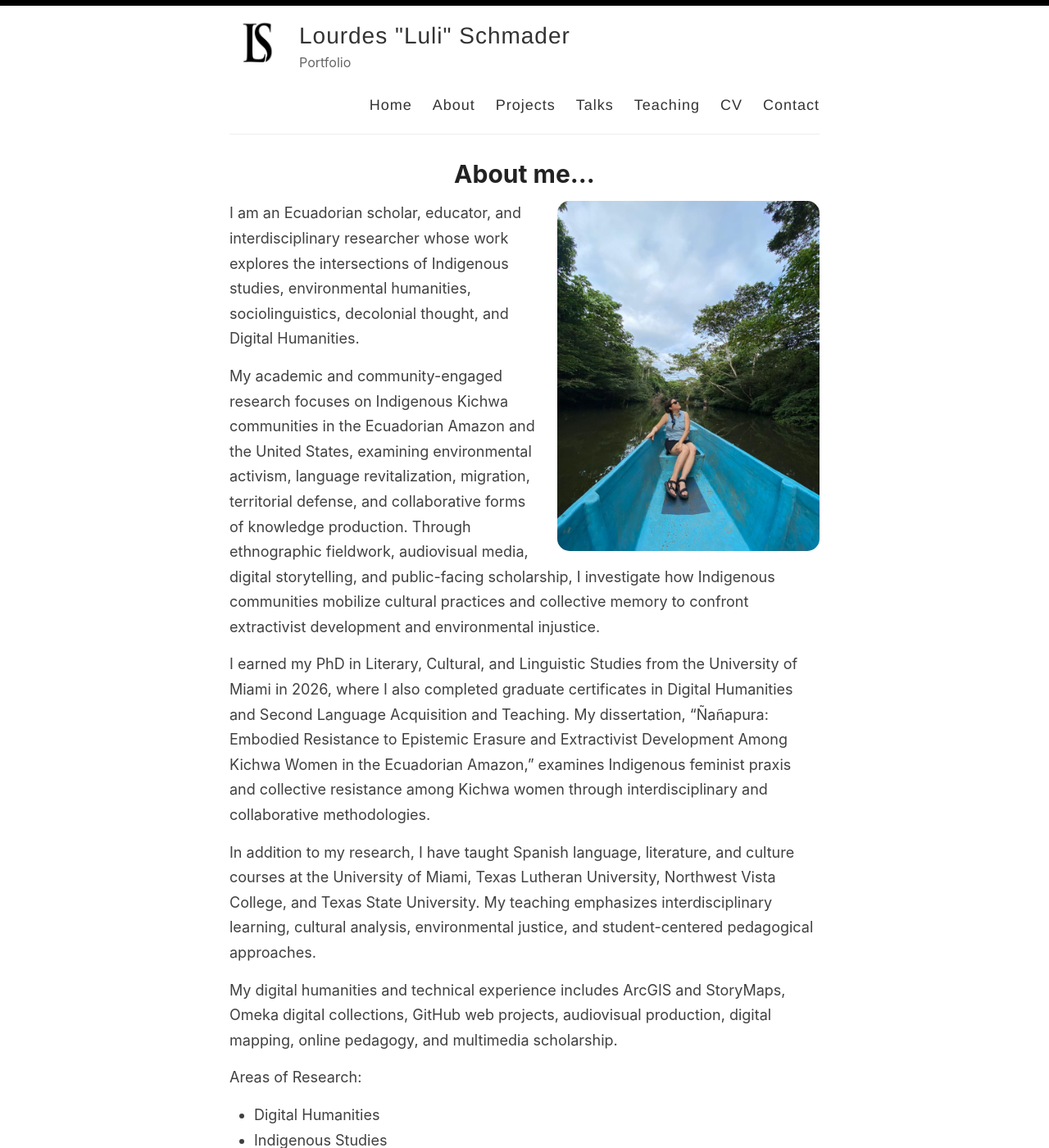
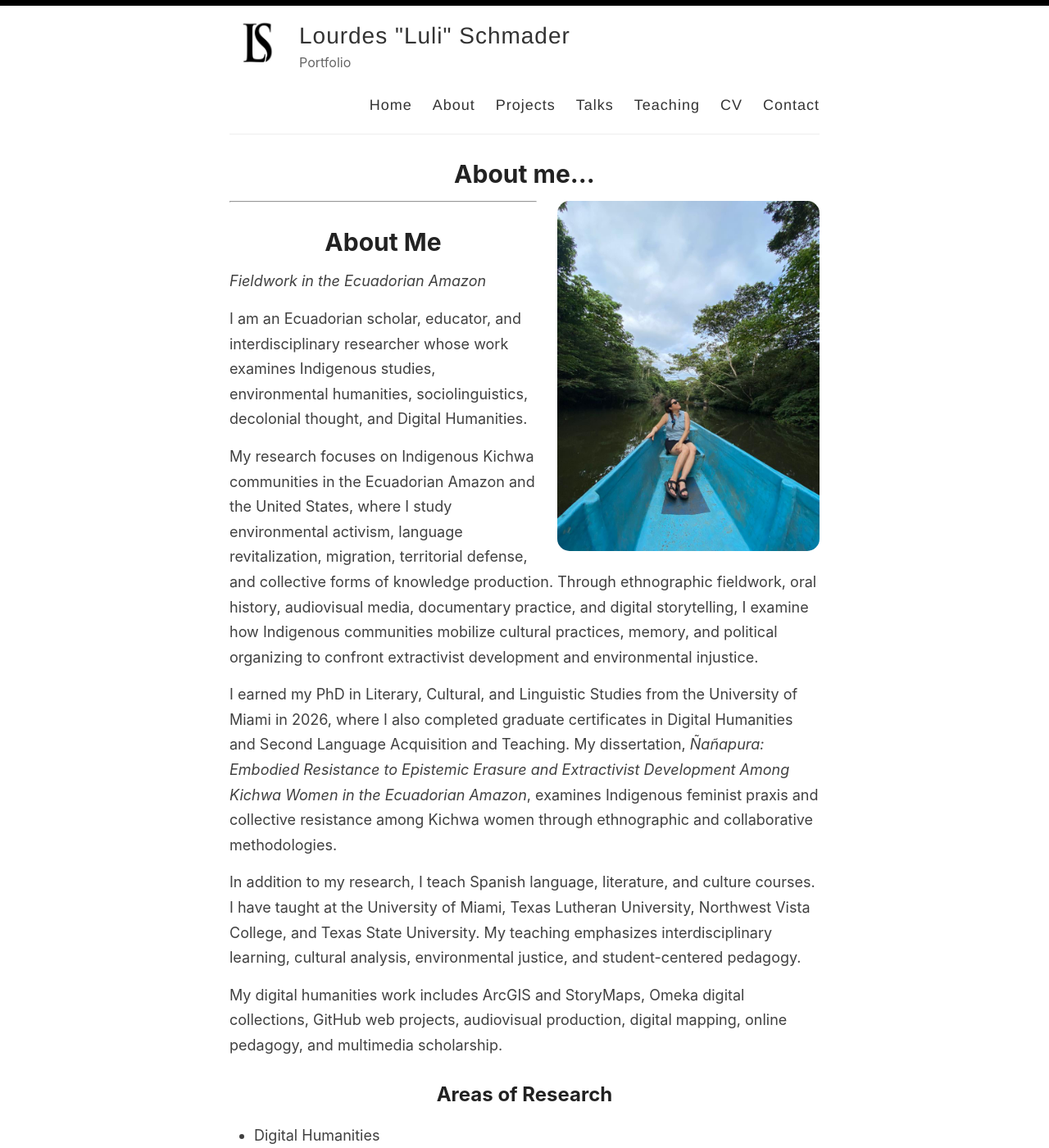
Before and after one commit to lulischmader/lulischmader.github.io, a Jekyll site: the page built from _pages/about.md, in a window 1280 px wide and 1400 px high. Shown: the whole window at 82% size. Built offline with Jekyll 4.4.1, drawn with Linux system fonts in a browser that asks for light colours.

Commit message:
Update about.md

```diff
--- a/_pages/about.md
+++ b/_pages/about.md
@@ -8,17 +8,23 @@ permalink: /about/
      alt="Fieldwork in the Ecuadorian Amazon"
      style="width: 320px; float: right; border-radius: 15px; margin-left: 25px; margin-bottom: 15px;">
 
-I am an Ecuadorian scholar, educator, and interdisciplinary researcher whose work explores the intersections of Indigenous studies, environmental humanities, sociolinguistics, decolonial thought, and Digital Humanities.
+---
 
-My academic and community-engaged research focuses on Indigenous Kichwa communities in the Ecuadorian Amazon and the United States, examining environmental activism, language revitalization, migration, territorial defense, and collaborative forms of knowledge production. Through ethnographic fieldwork, audiovisual media, digital storytelling, and public-facing scholarship, I investigate how Indigenous communities mobilize cultural practices and collective memory to confront extractivist development and environmental injustice.
+# About Me
 
-I earned my PhD in Literary, Cultural, and Linguistic Studies from the University of Miami in 2026, where I also completed graduate certificates in Digital Humanities and Second Language Acquisition and Teaching. My dissertation, “Ñañapura: Embodied Resistance to Epistemic Erasure and Extractivist Development Among Kichwa Women in the Ecuadorian Amazon,” examines Indigenous feminist praxis and collective resistance among Kichwa women through interdisciplinary and collaborative methodologies.
+*Fieldwork in the Ecuadorian Amazon*
 
-In addition to my research, I have taught Spanish language, literature, and culture courses at the University of Miami, Texas Lutheran University, Northwest Vista College, and Texas State University. My teaching emphasizes interdisciplinary learning, cultural analysis, environmental justice, and student-centered pedagogical approaches.
+I am an Ecuadorian scholar, educator, and interdisciplinary researcher whose work examines Indigenous studies, environmental humanities, sociolinguistics, decolonial thought, and Digital Humanities.
 
-My digital humanities and technical experience includes ArcGIS and StoryMaps, Omeka digital collections, GitHub web projects, audiovisual production, digital mapping, online pedagogy, and multimedia scholarship.
+My research focuses on Indigenous Kichwa communities in the Ecuadorian Amazon and the United States, where I study environmental activism, language revitalization, migration, territorial defense, and collective forms of knowledge production. Through ethnographic fieldwork, oral history, audiovisual media, documentary practice, and digital storytelling, I examine how Indigenous communities mobilize cultural practices, memory, and political organizing to confront extractivist development and environmental injustice.
 
-Areas of Research:
+I earned my PhD in Literary, Cultural, and Linguistic Studies from the University of Miami in 2026, where I also completed graduate certificates in Digital Humanities and Second Language Acquisition and Teaching. My dissertation, *Ñañapura: Embodied Resistance to Epistemic Erasure and Extractivist Development Among Kichwa Women in the Ecuadorian Amazon*, examines Indigenous feminist praxis and collective resistance among Kichwa women through ethnographic and collaborative methodologies.
+
+In addition to my research, I teach Spanish language, literature, and culture courses. I have taught at the University of Miami, Texas Lutheran University, Northwest Vista College, and Texas State University. My teaching emphasizes interdisciplinary learning, cultural analysis, environmental justice, and student-centered pedagogy.
+
+My digital humanities work includes ArcGIS and StoryMaps, Omeka digital collections, GitHub web projects, audiovisual production, digital mapping, online pedagogy, and multimedia scholarship.
+
+## Areas of Research
 
 * Digital Humanities
 * Indigenous Studies
@@ -32,3 +38,5 @@ Areas of Research:
 * Ecocriticism and Environmental Justice
 * Latin American Literature
 * Comparative Literature
+
+---
```
